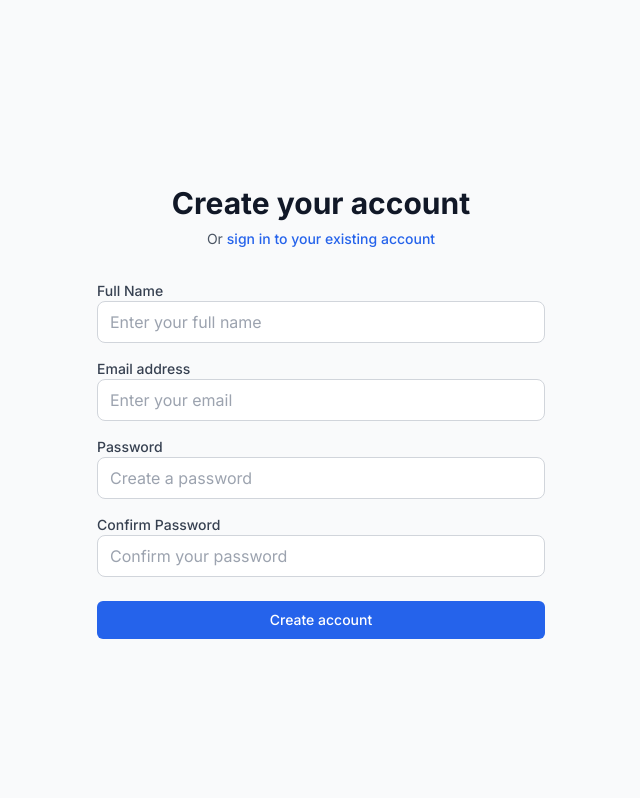
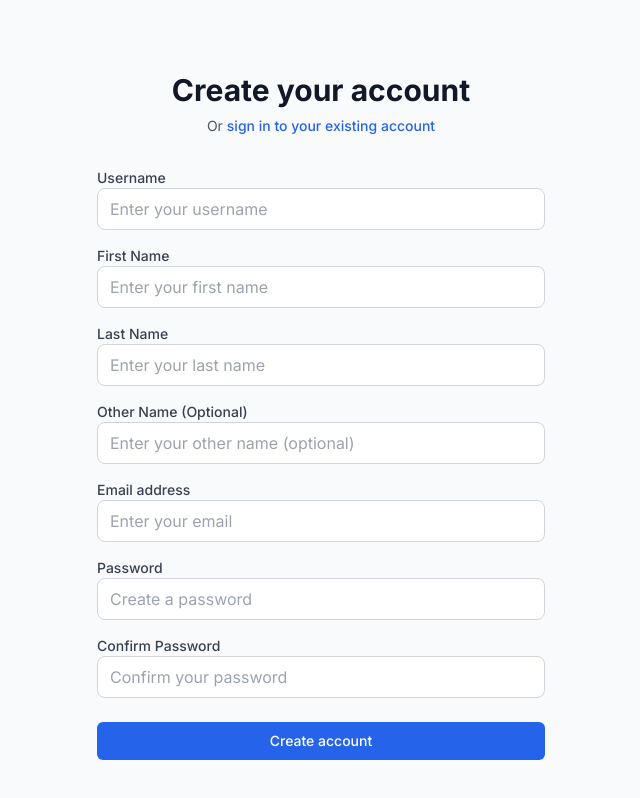
Before and after one commit to johnestech/Smart-Study-Research-Assistant, a React (Create React App) app in the folder frontend/: page /signup in a window 1280 px wide. Shown: the top 798 px of the page, without its empty margins (319-959 px from the left). Built offline with nearby package versions, Linux system fonts and the light colour scheme; no server answers; the HTML template or start-up script is replaced by a standard one.

Commit message:
sign up page updated

```diff
--- a/frontend/src/pages/SignupPage.js
+++ b/frontend/src/pages/SignupPage.js
@@ -6,10 +6,13 @@ import useAuthStore from '../store/authStore';
 
 const SignupPage = () => {
   const [formData, setFormData] = useState({
+    username: '',
     email: '',
+    firstName: '',
+    lastName: '',
+    otherName: '',
     password: '',
-    confirmPassword: '',
-    fullName: ''
+    confirmPassword: ''
   });
   const [isLoading, setIsLoading] = useState(false);
   const navigate = useNavigate();
@@ -25,13 +28,44 @@ const SignupPage = () => {
   const handleSubmit = async (e) => {
     e.preventDefault();
 
-    if (formData.password !== formData.confirmPassword) {
-      toast.error('Passwords do not match');
+    // Validate username
+    if (!formData.username.trim()) {
+      toast.error('Username is required');
       return;
     }
 
+    if (formData.username.length < 3) {
+      toast.error('Username must be at least 3 characters long');
+      return;
+    }
+
+    // Validate first name
+    if (!formData.firstName.trim()) {
+      toast.error('First name is required');
+      return;
+    }
+
+    // Validate last name
+    if (!formData.lastName.trim()) {
+      toast.error('Last name is required');
+      return;
+    }
+
+    // Validate email
+    if (!formData.email.trim()) {
+      toast.error('Email is required');
+      return;
+    }
+
+    // Validate password
     if (formData.password.length < 6) {
       toast.error('Password must be at least 6 characters long');
+      return;
+    }
+
+    // Validate password confirmation
+    if (formData.password !== formData.confirmPassword) {
+      toast.error('Passwords do not match');
       return;
     }
 
@@ -39,9 +73,13 @@ const SignupPage = () => {
 
     try {
       const response = await authAPI.signup({
+        username: formData.username,
         email: formData.email,
+        first_name: formData.firstName,
+        last_name: formData.lastName,
+        other_name: formData.otherName || '',
         password: formData.password,
-        fullName: formData.fullName
+        confirm_password: formData.confirmPassword
       });
 
       const { user, access_token } = response.data;
@@ -54,8 +92,15 @@ const SignupPage = () => {
 
     } catch (error) {
       console.error('Error signing up:', error);
-      const errorMessage = error.response?.data?.error || 'An error occurred. Please try again.';
-      toast.error(errorMessage);
+
+      // Handle specific error cases
+      if (error.response?.status === 409) {
+        const errorMessage = error.response?.data?.error || 'Username or email already exists';
+        toast.error(errorMessage);
+      } else {
+        const errorMessage = error.response?.data?.error || 'An error occurred. Please try again.';
+        toast.error(errorMessage);
+      }
     } finally {
       setIsLoading(false);
     }
@@ -82,18 +127,71 @@ const SignupPage = () => {
         <form className="mt-8 space-y-6" onSubmit={handleSubmit}>
           <div className="space-y-4">
             <div>
-              <label htmlFor="fullName" className="block text-sm font-medium text-gray-700">
-                Full Name
+              <label htmlFor="username" className="block text-sm font-medium text-gray-700">
+                Username
               </label>
               <input
-                id="fullName"
-                name="fullName"
+                id="username"
+                name="username"
                 type="text"
-                autoComplete="name"
+                autoComplete="username"
                 required
                 className="input-field"
-                placeholder="Enter your full name"
-                value={formData.fullName}
+                placeholder="Enter your username"
+                value={formData.username}
+                onChange={handleChange}
+                disabled={isLoading}
+              />
+            </div>
+
+            <div>
+              <label htmlFor="firstName" className="block text-sm font-medium text-gray-700">
+                First Name
+              </label>
+              <input
+                id="firstName"
+                name="firstName"
+                type="text"
+                autoComplete="given-name"
+                required
+                className="input-field"
+                placeholder="Enter your first name"
+                value={formData.firstName}
+                onChange={handleChange}
+                disabled={isLoading}
+              />
+            </div>
+
+            <div>
+              <label htmlFor="lastName" className="block text-sm font-medium text-gray-700">
+                Last Name
+              </label>
+              <input
+                id="lastName"
+                name="lastName"
+                type="text"
+                autoComplete="family-name"
+                required
+                className="input-field"
+                placeholder="Enter your last name"
+                value={formData.lastName}
+                onChange={handleChange}
+                disabled={isLoading}
+              />
+            </div>
+
+            <div>
+              <label htmlFor="otherName" className="block text-sm font-medium text-gray-700">
+                Other Name (Optional)
+              </label>
+              <input
+                id="otherName"
+                name="otherName"
+                type="text"
+                autoComplete="additional-name"
+                className="input-field"
+                placeholder="Enter your other name (optional)"
+                value={formData.otherName}
                 onChange={handleChange}
                 disabled={isLoading}
               />
```
